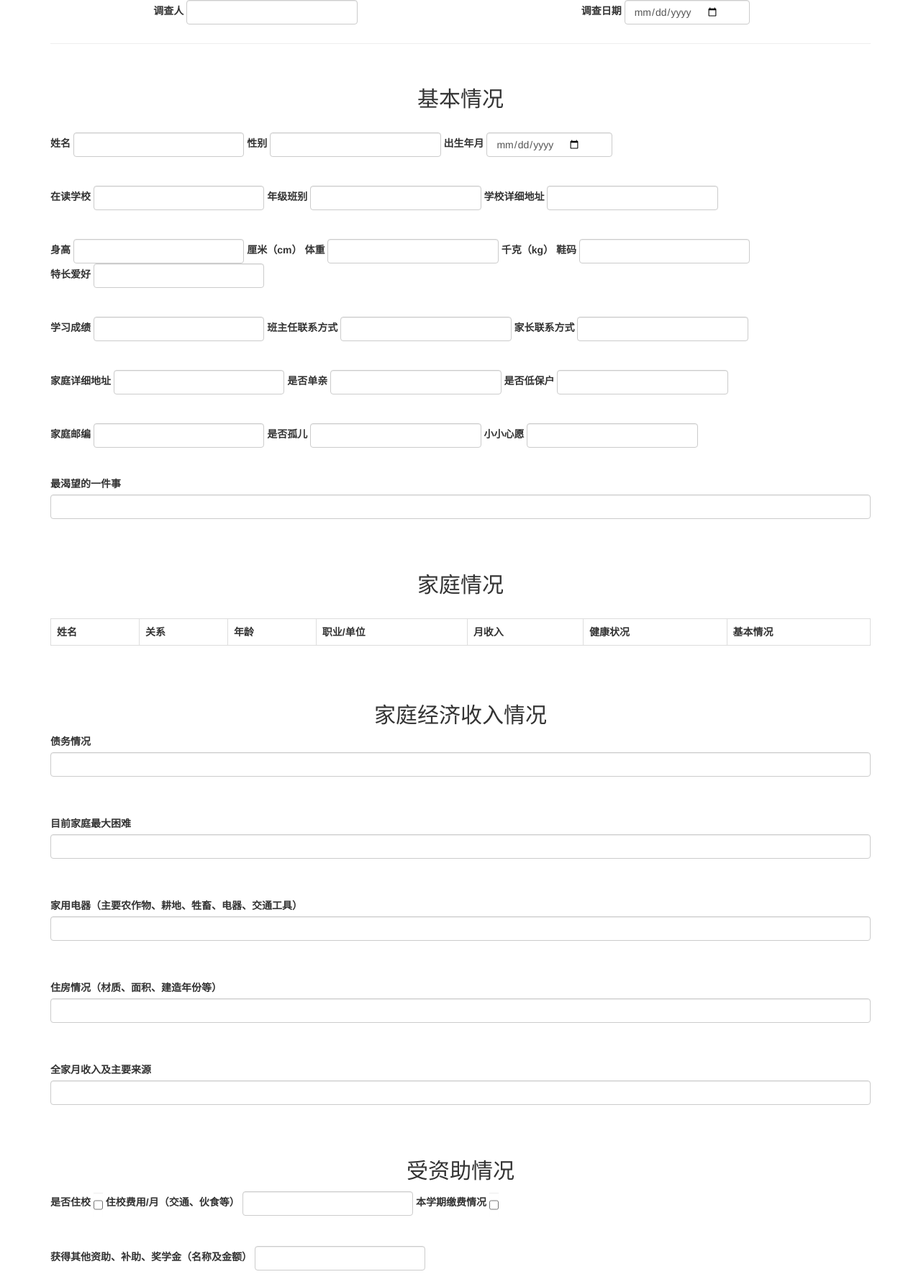
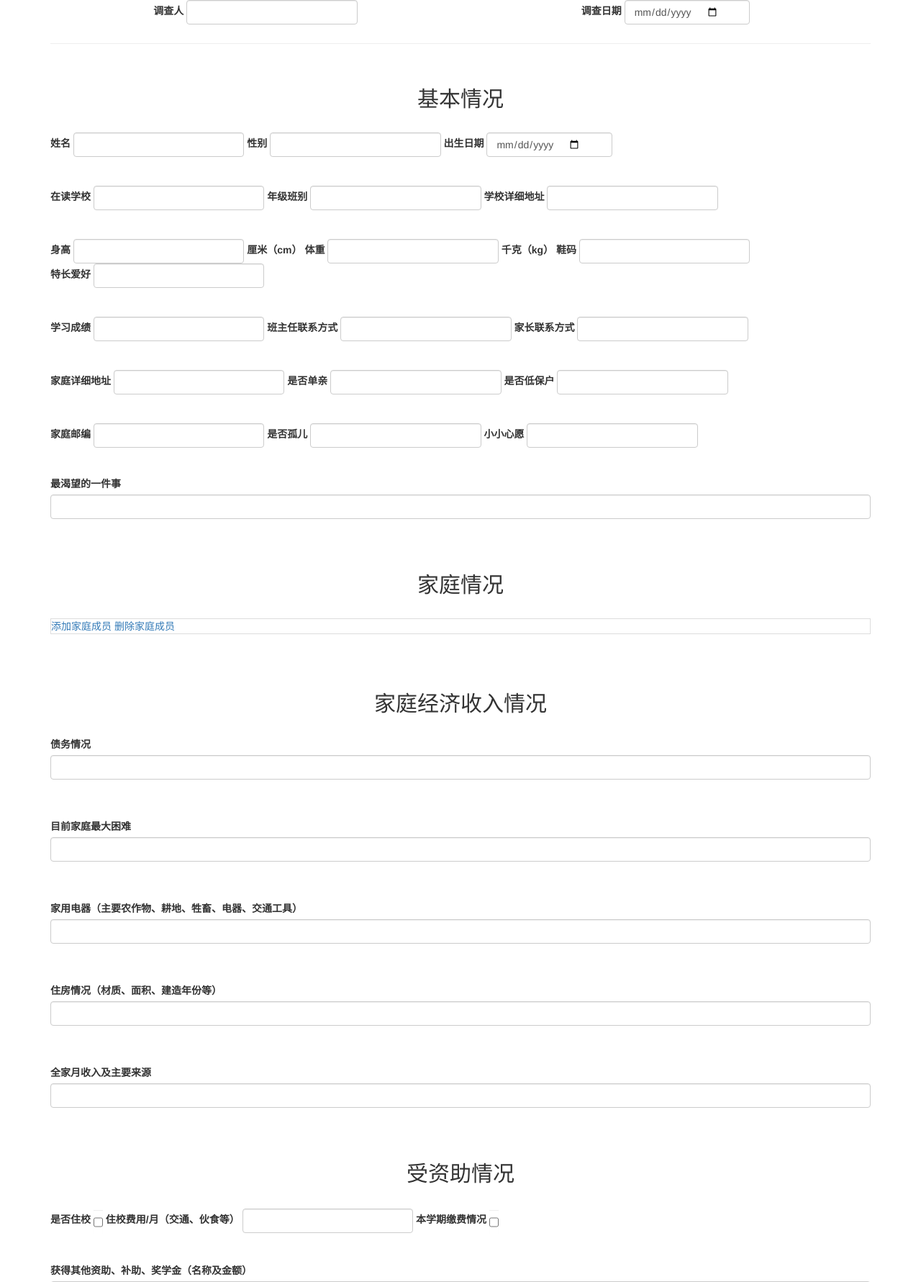
Before and after one commit to SanTIproblem/dandelion, a Django app: page /digital_file/ in a window 1280 px wide. Shown: the part 110-1891 px from the top of the page at 72% size. Run offline with Django 4.2, Linux system fonts and the light colour scheme; the visitor is signed in with stand-in values (Sample User, id 1); lists and menus that the app fills with data are empty; some libraries are stand-ins or nearby versions.

Commit message:
add details of digital file

```diff
--- a/posts/forms.py
+++ b/posts/forms.py
@@ -8,6 +8,9 @@ from django.forms import widgets
 
 from accounts.models import NormalUser
 
+class ArticleListForm(Form):
+    pass
+
 
 class DigitalFileForm(Form):
     name = forms.CharField(label='姓名', max_length=100, required= True)
--- a/posts/models.py
+++ b/posts/models.py
@@ -225,4 +225,4 @@ class DigitalFile(BaseModel):
         get_latest_by = 'id'
 
     def __str__(self):
-        return self.name
+        return '调查对象：'+self.name
--- a/posts/views.py
+++ b/posts/views.py
@@ -13,13 +13,17 @@ from django.utils.decorators import method_decorator
 
 from accounts.models import NormalUser
 from .models import DigitalFile
-from .forms import DigitalFileForm
+from .forms import ArticleListForm, DigitalFileForm
 from dandelion.utils import send_email, get_sha256, get_current_site, generate_code
 
 # Create your views here.
 
 class ArticleListView(ListView):
+    form_class = ArticleListForm
     template_name = 'posts/article_index.html'
+
+    def form_valid(self, form):
+        pass
 
 
 # 数字化档案
@@ -30,12 +34,11 @@ def get_digital_file(request):
         resp = request.POST
         print('forms:', resp)
         digi_file = DigitalFile()
-        # digi_file.name = form.cleaned_data['name']
         inves_name = resp['investigator']
         digi_file.investigator = NormalUser.objects.get(username=inves_name)
-        # print(digi_file.investigator)
         digi_file.inves_time = resp['inves_time']
 
+        # 基本信息
         digi_file.name = resp['name']
         if '男' in resp['gender']:
             digi_file.gender = 1
@@ -49,17 +52,85 @@ def get_digital_file(request):
         digi_file.weight = resp['weight']
         digi_file.shoe_size = resp['shoe_size']
         digi_file.hobbies = resp['hobbies']
+        digi_file.academic_record = resp['academic_record']
+        digi_file.contact_of_teacher = resp['contact_of_teacher']
+        digi_file.contact_of_parent = resp['contact_of_parent']
+        digi_file.home_address = resp['home_address']
+        digi_file.home_postal_code = resp['home_postal_code']
+        digi_file.single_parent_or_not = resp['single_parent_or_not']
+        digi_file.low_income_or_not = resp['low_income_or_not']
+        digi_file.orphan_or_not = resp['orphan_or_not']
+        digi_file.your_little_wish = resp['your_little_wish']
+        digi_file.the_most_eager_thing_to_do = resp['the_most_eager_thing_to_do']
+
+        # 家庭情况
+        # （一对多关系：一个调查对象对多位家庭成员）
+        digi_file.name_of_family_member = resp['name_of_family_member']
+
+        # 家庭经济收入情况
+        digi_file.debt_situation = resp['debt_situation']
+        digi_file.biggest_difficulty_of_family = resp['biggest_difficulty_of_family']
+        digi_file.family_assets = resp['family_assets']
+        digi_file.housing_situation = resp['housing_situation']
+        digi_file.main_source_of_monthly_income = resp['main_source_of_monthly_income']
+
+        # 受资助情况
+        if resp['live_in_school_or_not']:
+            digi_file.live_in_school_or_not = True
+        else:
+            digi_file.live_in_school_or_not = False
+        digi_file.expenses_of_living_in_school = resp['expenses_of_living_in_school']
+        if resp['paid_or_not']:
+            digi_file.paid_or_not = True
+        else:
+            digi_file.paid_or_not = False
+        digi_file.other_help_received = resp['other_help_received']
+        digi_file.reward_received = resp['reward_received']
+
+        # 学生自述
+        digi_file.statement_of_student = resp['statement_of_student']
+
+        # 班主任评语
+        digi_file.comments_of_teacher = resp['comments_of_teacher']
+
+        # 家访手记及意见
+        digi_file.home_visit_notes_and_opinions = resp['home_visit_notes_and_opinions']
+
+        # 评定贫困程度
+        if resp['orphan']:
+            digi_file.orphan = True
+        else:
+            digi_file.orphan = False
+        if resp['single_parent']:
+            digi_file.single_parent = True
+        else:
+            digi_file.single_parent = False
+        if resp['illness_or_paralysis']:
+            digi_file.illness_or_paralysis = True
+        else:
+            digi_file.illness_or_paralysis = False
+        if resp['multi_children']:
+            digi_file.multi_children = True
+        else:
+            digi_file.multi_children = False
+        if resp['lack_of_workforce']:
+            digi_file.lack_of_workforce = True
+        else:
+            digi_file.lack_of_workforce = False
+        digi_file.other_types = resp['other_types']
+        digi_file.remarks = resp['remarks']
 
         digi_file.save()
 
-        return HttpResponseRedirect('/')
+        title = "提交成功！"
+        content = "家访调查表已成功提交！感谢您为孩子们的付出！"
+        return render(request, 'posts/thanks.html', {'title': title, 'content': content})
 
     # 如果是GET请求，则返回空表单让用户填写
     else:
         form = DigitalFileForm()
     # 没填写完则继续填写
     return render(request, 'posts/digital_file.html', {'form': form})
-
 
 
 # 数字化档案
--- a/templates/common/base.html
+++ b/templates/common/base.html
@@ -14,6 +14,7 @@
     {% endblock %}
 
     <link href="{% static 'portal/css/home.css' %}" rel="stylesheet">
+    <link href="{% static 'posts/' %}">
 
     <!--Font Awesome-->
     <link rel="stylesheet" href="https://cdn.staticfile.org/font-awesome/4.7.0/css/font-awesome.css">
--- a/templates/posts/digital_file.html
+++ b/templates/posts/digital_file.html
@@ -1,6 +1,7 @@
 {% extends 'common/base.html' %}
 {% load static %}
 {% block header %}
+    <script src="{% static 'posts/js/add_or_del_rows.js' %}"></script>
     <link rel="stylesheet" href="{% static 'posts/css/base_posts.css' %}">
     <title>数字化档案</title>
 {% endblock %}
@@ -46,7 +47,7 @@
                                 <input type="text" class="form-control" name='gender' required="True">
                             </div>
                             <div class="form-group ">
-                                <label for="birthdayInput">出生年月</label>
+                                <label for="birthdayInput">出生日期</label>
                                 <input type="date" class="form-control" name='birthday'>
                             </div>
                         </div>
@@ -156,27 +157,21 @@
                     {#                    家庭情况#}
                     <div id="jiating-qingkuang">
                         <h2 class="text-center">家庭情况</h2>
-                        <table class="table table-bordered table-hover">
-                            <br>
-                            <tr>
-                                <th>姓名</th>
-                                <th>关系</th>
-                                <th>年龄</th>
-                                <th>职业/单位</th>
-                                <th>月收入</th>
-                                <th>健康状况</th>
-                                <th>基本情况</th>
-                            </tr>
-                            <tr>
-
-                            </tr>
-                        </table>
+                        <br>
+                        <div class="table table-bordered table-hover">
+                            <div id="toolbar">
+                                <a id="addRow" onclick="addRow()">添加家庭成员</a>
+                                <a id="removeRow" onclick="removeRow()">删除家庭成员</a>
+                            </div>
+                        </div>
+                        <table id="jiatingbiao"></table>
                     </div>
                     <br><br>
 
                     {#                    家庭经济收入情况#}
                     <div id="jingji-shouru">
                         <h2 class="text-center">家庭经济收入情况</h2>
+                        <br>
                         <div class="form-group">
                             <label>债务情况</label>
                             <input type="text" class="form-control" name="debt_situation">
@@ -206,7 +201,7 @@
 
                     {#                   受资助情况#}
                     <div id="zizhu-qingkuang">
-                        <h2 class="text-center">受资助情况</h2>
+                        <h2 class="text-center">受资助情况</h2><br>
                         <div class="form-inline">
                             <div class="form-group">
                                 <label>是否住校</label>
@@ -222,14 +217,14 @@
                             </div>
                         </div>
                         <br><br>
-                        <div class="form-inline">
+                        <div class="form-group">
                             <div class="form-group">
                                 <label>获得其他资助、补助、奖学金（名称及金额）</label>
                                 <input type="text" class="form-control" name="other_help_received">
                             </div>
                         </div>
                         <br><br>
-                         <div class="form-inline">
+                         <div class="form-group">
                             <div class="form-group">
                                 <label>曾得到何种奖励</label>
                                 <input type="text" class="form-control" name="reward_received">
@@ -240,28 +235,28 @@
 
                     {#                    学生自述#}
                      <div  id="xuesheng-zishu" class="form-group">
-                                <h2 class="text-center">学生自述</h2>
+                                <h2 class="text-center">学生自述</h2><br>
                                 <input type="text" class="form-control" style="height: 150px;" name="statement_of_student">
                      </div>
                     <br><br>
 
                     {#                    班主任评语#}
                     <div  id="banzhuren-pingyu" class="form-group">
-                                <h2 class="text-center">班主任评语</h2>
+                                <h2 class="text-center">班主任评语</h2><br>
                                 <input type="text" class="form-control" style="height: 150px;" name="comments_of_teacher">
                      </div>
                     <br><br>
 
                     {#                    家访手记及意见#}
-                    <div  id="shouji-ji-yijian" class="form-group">
-                                <h2 class="text-center">家访手记及意见</h2>
+                    <div  id="shouji-yijian" class="form-group">
+                                <h2 class="text-center">家访手记及意见</h2><br>
                                 <input type="text" class="form-control" style="height: 150px;" name="home_visit_notes_and_opinions">
                      </div>
                     <br><br>
 
                     {#                    评定贫困程度#}
                     <div id="pinkun-chengdu">
-                        <h2 class="text-center">评定贫困程度</h2>
+                        <h2 class="text-center">评定贫困程度</h2><br>
                          <div class="form-inline">
                             <div class="form-group">
                                 <label>孤儿</label>
```
Also changed, not shown: templates/posts/article_index.html (+7 -2 lines), templates/posts/thanks.html (added, +21 -0 lines), README.md.
